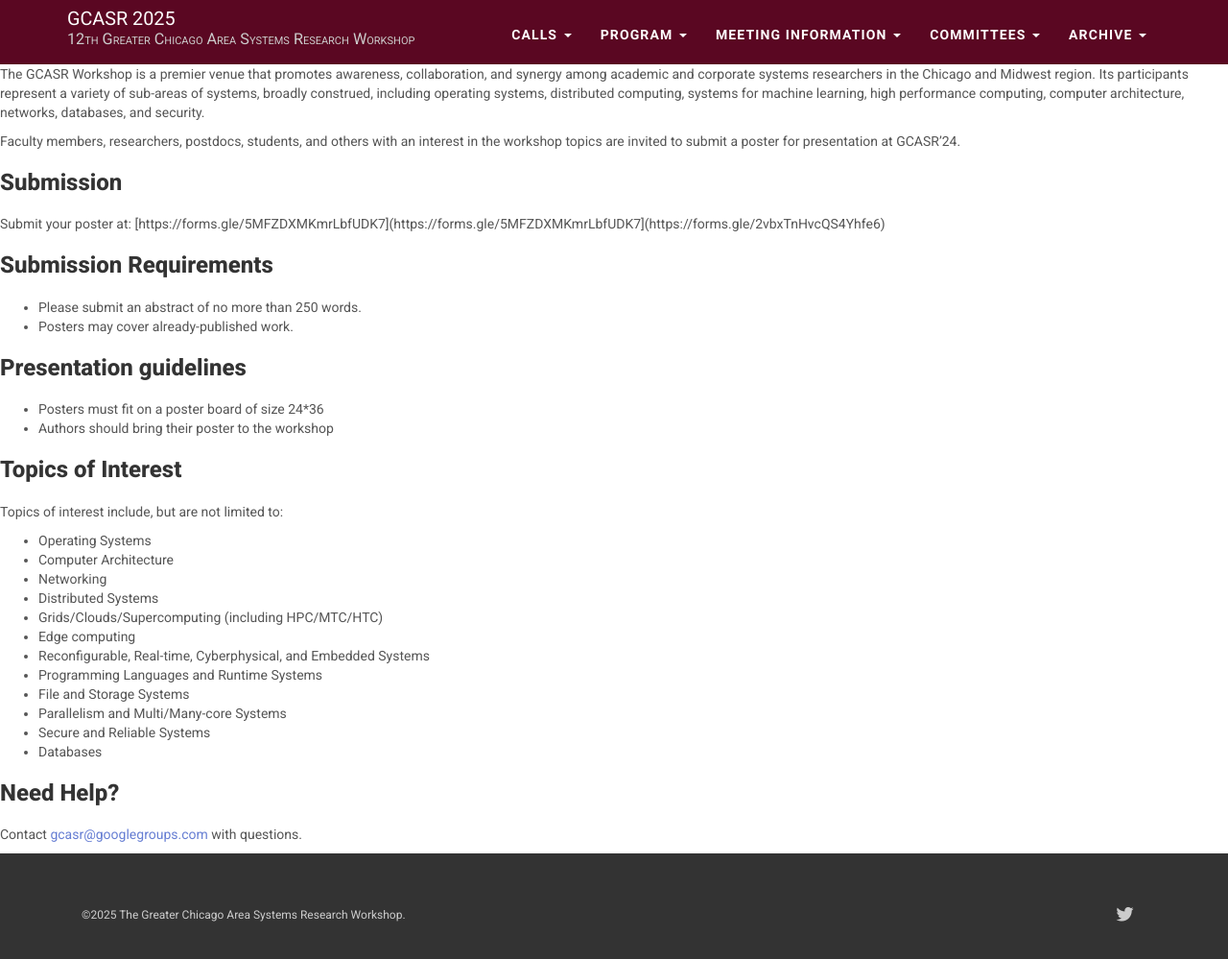
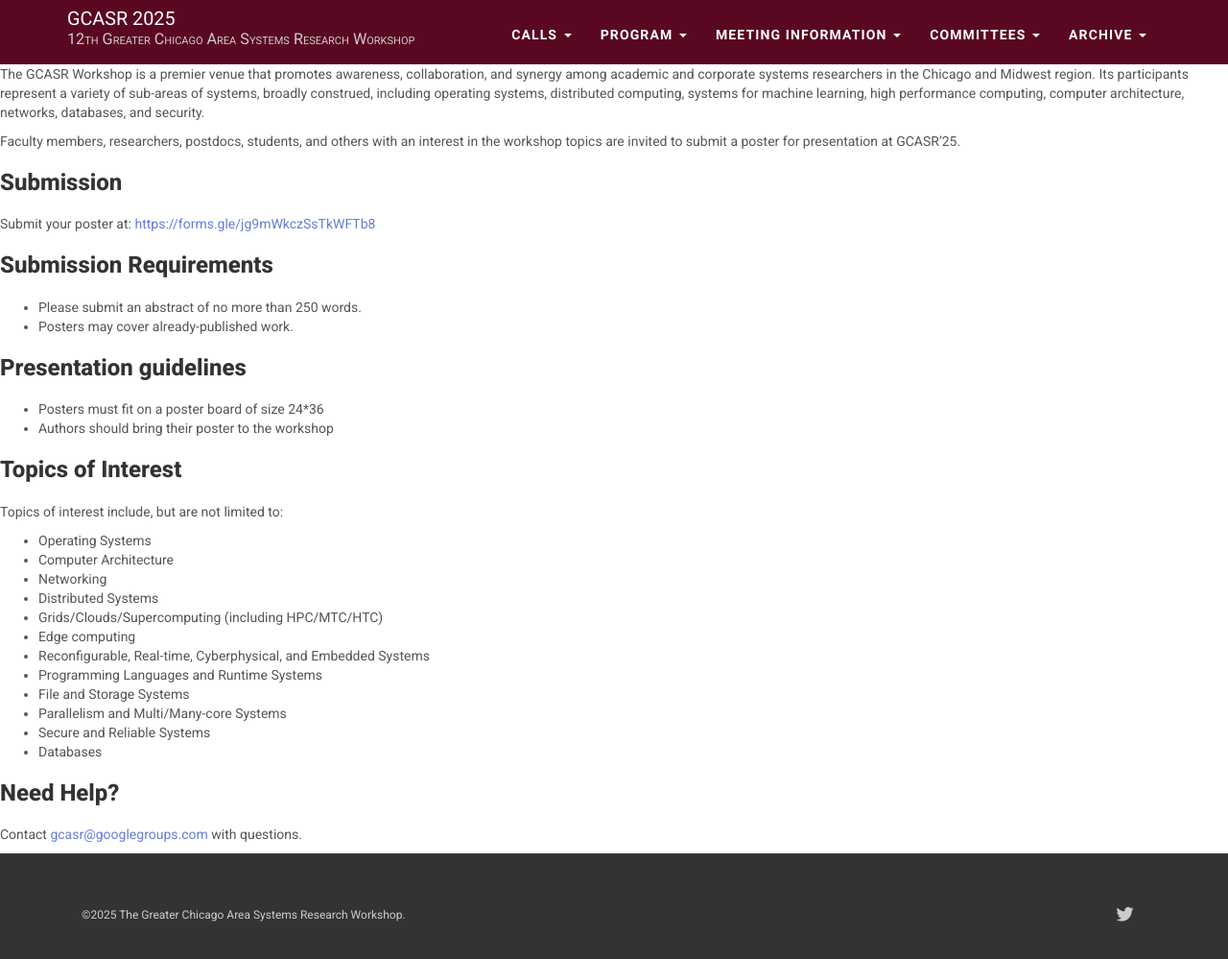
Before and after one commit to gcasr/2025, a Jekyll site: the page built from pages/call_for_posters.md, in a window 1280 px wide and 1017 px high. Shown: the top 999 px of the window at 96% size. Built offline with Jekyll 4.4.1, drawn with Linux system fonts in a browser that asks for light colours; nearby versions of some CDN libraries; our own code applies the rules of GitHub Pages for plain Markdown files; library files that are not in the unit come from our copies.

Commit message:
Update call_for_posters.md

```diff
--- a/pages/call_for_posters.md
+++ b/pages/call_for_posters.md
@@ -1,10 +1,10 @@
 The GCASR Workshop is a premier venue that promotes awareness, collaboration, and synergy among academic and corporate systems researchers in the Chicago and Midwest region. Its participants represent a variety of sub-areas of systems, broadly construed, including operating systems, distributed computing, systems for machine learning, high performance computing, computer architecture, networks, databases, and security.
 
-Faculty members, researchers, postdocs, students, and others with an interest in the workshop topics are invited to submit a poster for presentation at GCASR'24.
+Faculty members, researchers, postdocs, students, and others with an interest in the workshop topics are invited to submit a poster for presentation at GCASR'25.
 
 ### Submission
 
-Submit your poster at: [https://forms.gle/5MFZDXMKmrLbfUDK7](https://forms.gle/5MFZDXMKmrLbfUDK7](https://forms.gle/2vbxTnHvcQS4Yhfe6)
+Submit your poster at: [https://forms.gle/jg9mWkczSsTkWFTb8](https://forms.gle/jg9mWkczSsTkWFTb8)
 
 ### Submission Requirements
 
```
